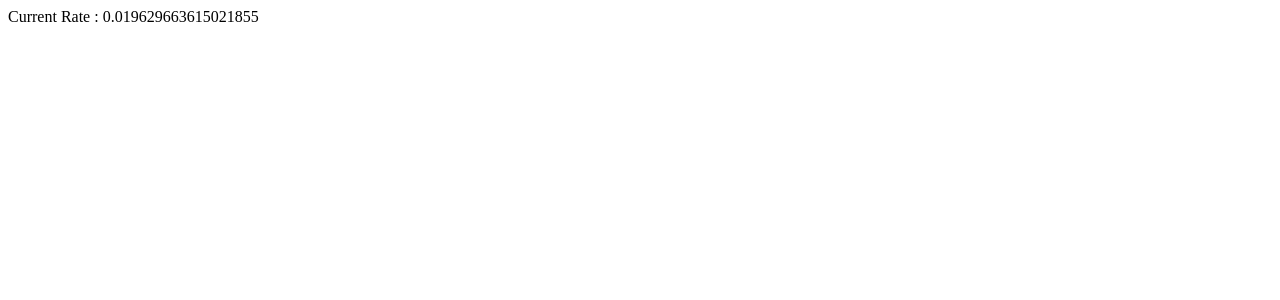
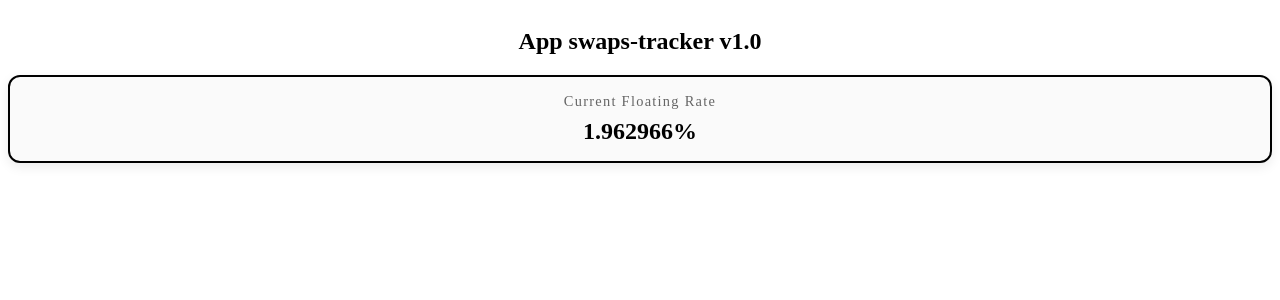
Before and after one commit to soldat50/swaps-tracker-frontend, an Angular app: page / in a window 1280 px wide. Shown: the top 300 px of the page. Built offline with nearby package versions, Linux system fonts and the light colour scheme.

Commit message:
[TECH] - Add Header and FloatingRateCard component, add style

```diff
--- a/src/app/app.component.html
+++ b/src/app/app.component.html
@@ -1,3 +1,4 @@
 <div>
-    Current Rate : {{ currentRate() }}
+  <app-header />
+  <app-floating-rate-card />
 </div>
--- a/src/app/app.component.ts
+++ b/src/app/app.component.ts
@@ -1,14 +1,15 @@
-import { Component, inject, Signal } from '@angular/core';
-import { FloatingRateService } from './services/floating-rate.service';
+import { Component } from '@angular/core';
+import { HeaderComponent } from './layout/header/header.component';
+import { FloatingRateCardComponent } from './features/swaps/components/floating-rate-card/floating-rate-card.component';
 
 @Component({
   selector: 'app-root',
-  imports: [],
+  imports: [
+    HeaderComponent,
+    FloatingRateCardComponent
+  ],
   templateUrl: './app.component.html',
   styleUrl: './app.component.scss'
 })
 export class AppComponent {
-  private readonly _floatingRateService = inject(FloatingRateService);
-
-  protected currentRate: Signal<number> = this._floatingRateService.currentRate;
 }
--- /dev/null
+++ b/src/app/features/swaps/components/floating-rate-card/floating-rate-card.component.html
@@ -0,0 +1,7 @@
+<article class="floating-rate-card">
+    <span class="label">Current Floating Rate</span>
+
+    <span class="value">
+        {{ floatingRateValue() | percent:'1.2-6' }}
+    </span>
+</article>
--- /dev/null
+++ b/src/app/features/swaps/components/floating-rate-card/floating-rate-card.component.scss
@@ -0,0 +1,24 @@
+.floating-rate-card {
+  display: flex;
+  flex-direction: column;
+  align-items: center;
+  min-width: 280px;
+  padding: 1rem;
+  border: 2px solid;
+  border-radius: .75rem;
+  background: #fafafa;
+  box-shadow:
+    0 4px 12px rgb(0 0 0 / 8%);
+}
+
+.floating-rate-card .label {
+  font-size: .9rem;
+  letter-spacing: .08rem;
+  color: #666;
+}
+
+.floating-rate-card .value {
+  margin-top: .5rem;
+  font-size: 1.5rem;
+  font-weight: 700;
+}
--- /dev/null
+++ b/src/app/features/swaps/components/floating-rate-card/floating-rate-card.component.ts
@@ -0,0 +1,15 @@
+import { Component, inject } from '@angular/core';
+import { FloatingRateService } from '../../../../services/floating-rate.service';
+import { PercentPipe } from '@angular/common';
+
+@Component({
+  selector: 'app-floating-rate-card',
+  imports: [PercentPipe],
+  templateUrl: './floating-rate-card.component.html',
+  styleUrl: './floating-rate-card.component.scss',
+})
+export class FloatingRateCardComponent {
+  private readonly _floatingRateService = inject(FloatingRateService);
+
+  protected readonly floatingRateValue = this._floatingRateService.currentRate;
+}
--- /dev/null
+++ b/src/app/layout/header/header.component.html
@@ -0,0 +1,3 @@
+<header class="app-header">
+  <h2>App swaps-tracker v1.0</h2>
+</header>
--- /dev/null
+++ b/src/app/layout/header/header.component.scss
@@ -0,0 +1,5 @@
+.app-header {
+  display: flex;
+  flex-direction: column;
+  align-items: center;
+}
```
Also changed, not shown: src/app/layout/header/header.component.ts (added, +9 -0 lines), 1 other file (tests, documents, lock files or other folders).
